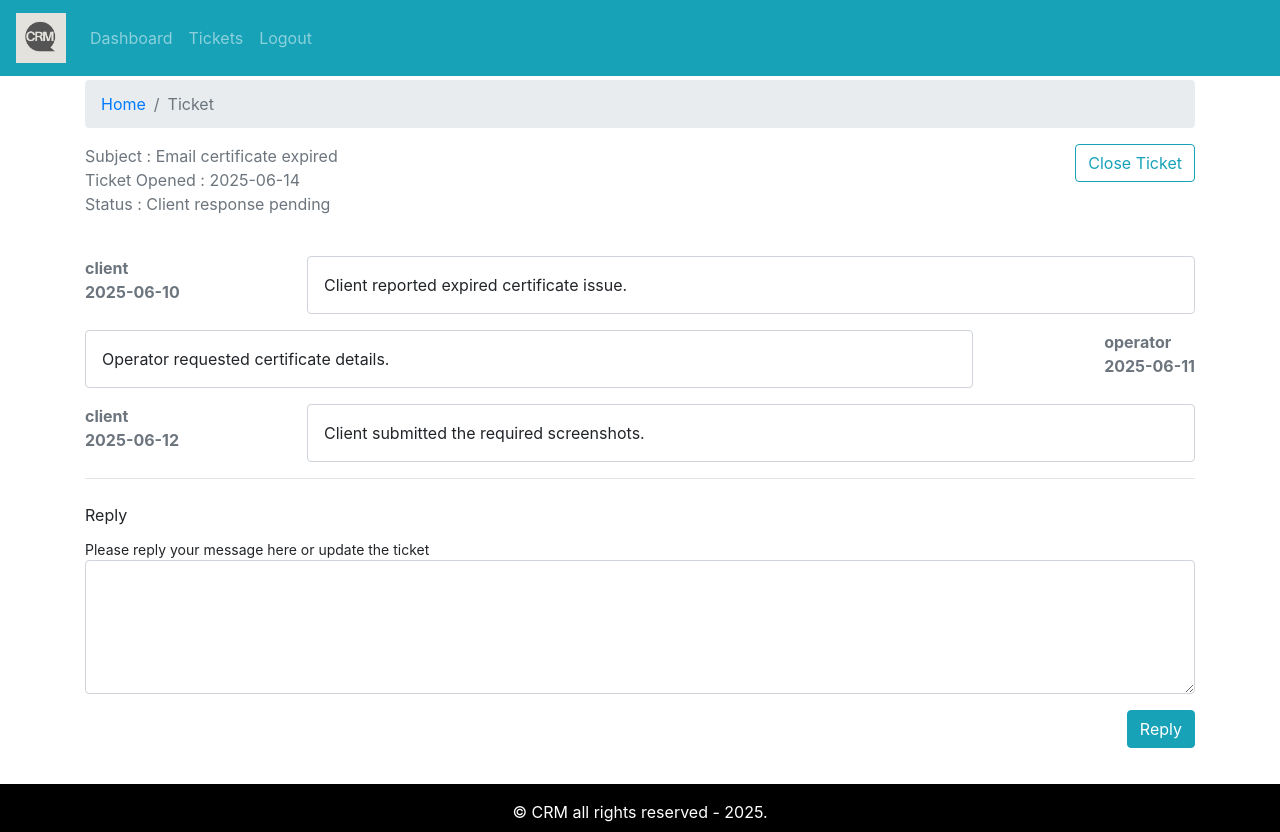
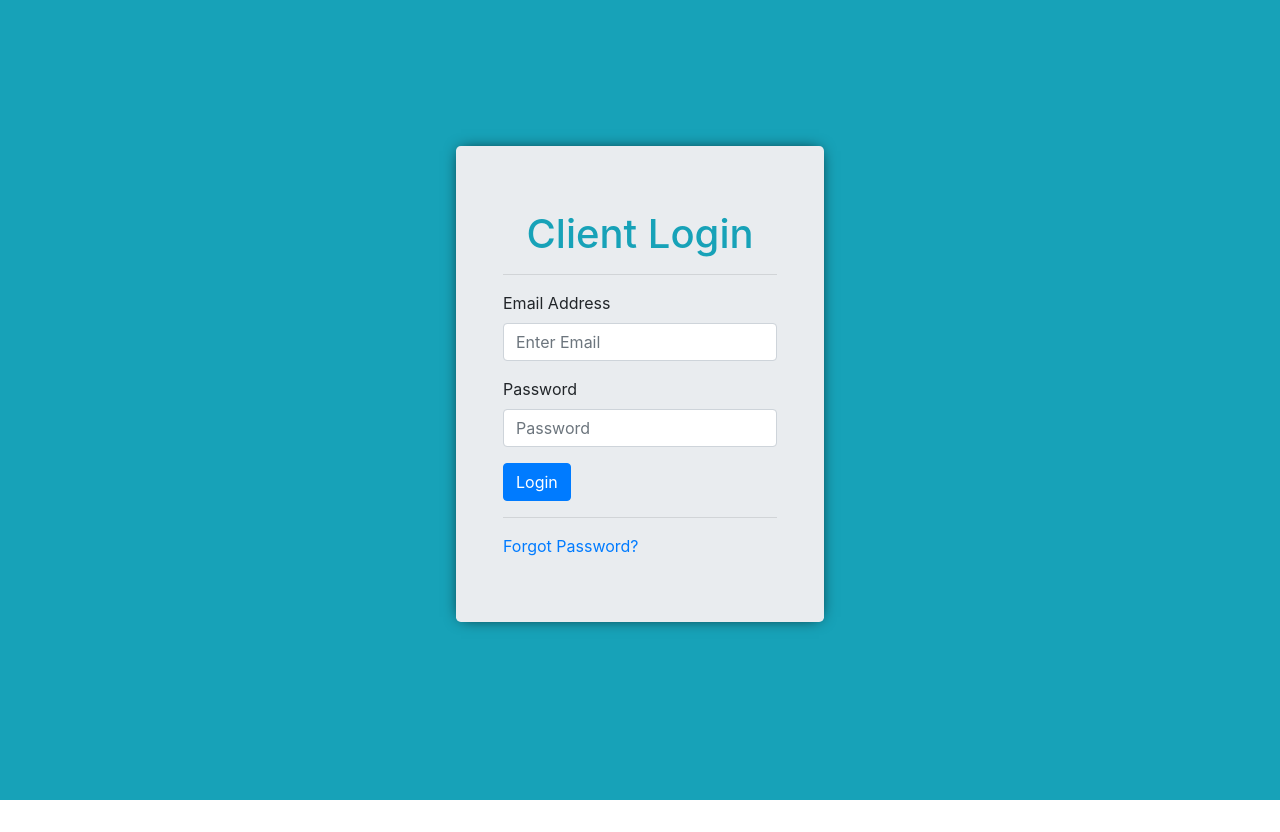
Before and after one commit to AniketKu23/crm-frontend, a React (Create React App) app: page / in a window 1280 px wide. After the commit the page ends 800 px from the top, so only its background shows below. Built offline with nearby package versions, Linux system fonts and the light colour scheme.

Commit message:
Added react-router

```diff
--- a/package.json
+++ b/package.json
@@ -13,6 +13,8 @@
     "react": "^18.2.0",
     "react-bootstrap": "^1.6.5",
     "react-dom": "^18.2.0",
+    "react-router-bootstrap": "^0.25.0",
+    "react-router-dom": "^5.3.4",
     "react-scripts": "^5.0.1",
     "web-vitals": "^2.1.4"
   },
--- a/src/App.js
+++ b/src/App.js
@@ -6,19 +6,26 @@
 import { AddTicket } from './pages/new-ticket/AddTicketPage';
 import { TicketListsPage } from './pages/ticket-list/TicketListsPage';
 import { Ticket } from './pages/ticket/TicketPage';
-
-
+import { BrowserRouter as Router,
+        Switch,
+        Route,
+        Link
+ } from 'react-router-dom';
+import { PrivateRoute } from './components/private-route/PrivateRouteComp';
 function App() {
   return (
     <div className="App">
-      <DefaultLayout>
-        {/* <Dashboard /> */}
-        {/* <AddTicket /> */}
-        {/* <TicketListsPage /> */}
-        <Ticket />
+      <Router>
+        <Switch>
+          <Route exact path='/'><Entry /></Route>
+            <PrivateRoute path='/dashboard'><Dashboard /> </PrivateRoute>
+            <PrivateRoute path='/add-ticket'><AddTicket /></PrivateRoute>
+            <PrivateRoute path='/tickets'> <TicketListsPage /></PrivateRoute>
+            <PrivateRoute path='/ticket/:tId'> <Ticket /></PrivateRoute>
 
 
-      </DefaultLayout>
+        </Switch>
+      </Router>
     </div>
   );
 }
--- /dev/null
+++ b/src/components/private-route/PrivateRouteComp.js
@@ -0,0 +1,25 @@
+import React from 'react'
+import { Route, Redirect } from 'react-router-dom'
+import { DefaultLayout } from '../../layout/DefaultLayout'
+
+const isAuth = true
+
+export const PrivateRoute = ({ children, ...rest }) => {
+  return (
+    <Route
+      {...rest}
+      render={({ location }) =>
+        isAuth ? (
+          <DefaultLayout>{children}</DefaultLayout>
+        ) : (
+          <Redirect
+            to={{
+              pathname: "/",
+              state: { from: location }
+            }}
+          />
+        )
+      }
+    />
+  )
+}
--- a/src/components/ticket-table/TicketTableComp.js
+++ b/src/components/ticket-table/TicketTableComp.js
@@ -1,6 +1,7 @@
 import React from 'react'
 import {Row, Table} from 'react-bootstrap'
 import PropTypes from 'prop-types'
+import { Link } from 'react-router-dom'
 
 
 export const TicketTable = ({tickets}) => {
@@ -18,7 +19,9 @@
     <tbody>
         {tickets.length ? tickets.map(row=><tr>
             <td>{row.id}</td>
-            <td>{row.subject}</td>
+            <td>
+
+            <Link to={`/ticket/${row.id}`}>{row.subject}</Link></td>
             <td>{row.status}</td>
             <td>{row.addedAt}</td>
         </tr>):
--- a/src/layout/partials/HeaderComp.js
+++ b/src/layout/partials/HeaderComp.js
@@ -1,8 +1,17 @@
 import React from 'react'
 import { Navbar, Nav} from 'react-bootstrap'
+import  logo  from "../../assets/img/logo.png";
+import { LinkContainer } from 'react-router-bootstrap';
+import { useHistory } from 'react-router-dom';
 
-import  logo  from "../../assets/img/logo.png";
 export const Header = () => {
+  const history = useHistory()
+
+  const logMeOut = () => {
+    history.push("/")
+  }
+
+
   return (
     <Navbar collapseOnSelect  bg='info' variant="dark" expand="md">
         <Navbar.Brand>
@@ -10,10 +19,15 @@
         </Navbar.Brand>
         <Navbar.Toggle aria-controls="basic-navbar-nav"/>
         <Navbar.Collapse id = "basic-navbar-nav">
-            <Nav>
-                <Nav.Link href = "/dashboard">Dashboard</Nav.Link>
-                <Nav.Link href = "/dashboard">Tickets</Nav.Link>
-                <Nav.Link href = "/dashboard">Logout</Nav.Link>
+            <Nav className='ml-auto'>
+              <LinkContainer to = "/dashboard">
+              <Nav.Link >Dashboard</Nav.Link>
+              </LinkContainer>
+              <LinkContainer to = "/tickets">
+              <Nav.Link >Tickets</Nav.Link>
+              </LinkContainer>
+              <Nav.Link onClick={logMeOut}>Logout</Nav.Link>
+
             </Nav>
         </Navbar.Collapse>
     </Navbar>
--- a/src/pages/dashboard/DashboardPage.js
+++ b/src/pages/dashboard/DashboardPage.js
@@ -3,6 +3,7 @@
 import { TicketTable } from '../../components/ticket-table/TicketTableComp'
 import tickets from '../../assets/data/dummy-tickets.json'
 import { PageBreadcrumb } from '../../components/breadcrumb/BreadcrumbComp'
+import { Link } from 'react-router-dom'
 
 export const Dashboard = () => {
   return (
@@ -14,7 +15,9 @@
         </Row>
         <Row>
             <Col className='text-center mt-5 mb -2'>
+            <Link to="/add-ticket">
             <Button variant='info' style={{'fontSize':'2rem',padding:"10px 30px"}} >Add new Ticket</Button>
+            </Link>
             </Col>
         </Row>
         <Row>
--- a/src/pages/ticket-list/TicketListsPage.js
+++ b/src/pages/ticket-list/TicketListsPage.js
@@ -4,7 +4,7 @@
 import { SearchForm } from '../../components/search-form/SearchFormComp'
 import { TicketTable } from '../../components/ticket-table/TicketTableComp'
 import tickets from '../../assets/data/dummy-tickets.json'
-
+import { Link } from 'react-router-dom'
 
 export const TicketListsPage = () => {
 
@@ -38,7 +38,9 @@
         </Row>
         <Row className='mt-4'>
             <Col>
+            <Link to="/add-ticket">
                 <Button variant='info'>Add New Ticket</Button>
+            </Link>
             </Col>
             <Col className='text-right'>
                 <SearchForm handleOnChange={handleOnChange} str={str}/>
--- a/src/pages/ticket/TicketPage.js
+++ b/src/pages/ticket/TicketPage.js
@@ -4,14 +4,22 @@
 import tickets from '../../assets/data/dummy-tickets.json'
 import { MessageHistory } from '../../components/message-history/MessageHistoryComp'
 import { UpdateTicket } from '../../components/update-ticket/UpdateTicketComp'
-
+import { useParams } from 'react-router-dom'
 const ticket = tickets[0]
 
 export const Ticket = () => {
+    const {tId} = useParams()
 
     const [message, setMessage] = useState("")
+    const [ticket, setTicket] = useState("")
 
-    useEffect(() => {},[message])
+    useEffect(() => {
+        for(let i=0; i<tickets.length; i++){
+            if(tickets[i].id==tId){
+                setTicket(tickets[i])
+                continue
+            }
+        }},[message])
     const handleOnChange = e => {
         setMessage(e.target.value)
     }
@@ -28,7 +36,9 @@
                 </Col>
             </Row>
             <Row>
+
                 <Col className='text-weight-bolder text-secondary'>
+                {tId}
                     <div className='subject'>Subject : {ticket.subject}</div>
                     <div className='date'>Ticket Opened : {ticket.addedAt}</div>
                     <div className='status'>Status : {ticket.status}</div>
@@ -39,7 +49,8 @@
             </Row>
             <Row className='mt-4'>
                 <Col>
-                    <MessageHistory msg={ticket.history} />
+                {ticket.history && <MessageHistory msg={ticket.history} />}
+
                 </Col>
             </Row>
             <hr />
```
Also changed, not shown: src/components/message-history/MessageHistoryComp.js (line endings or trailing spaces), 1 other file (tests, documents, lock files or other folders).
